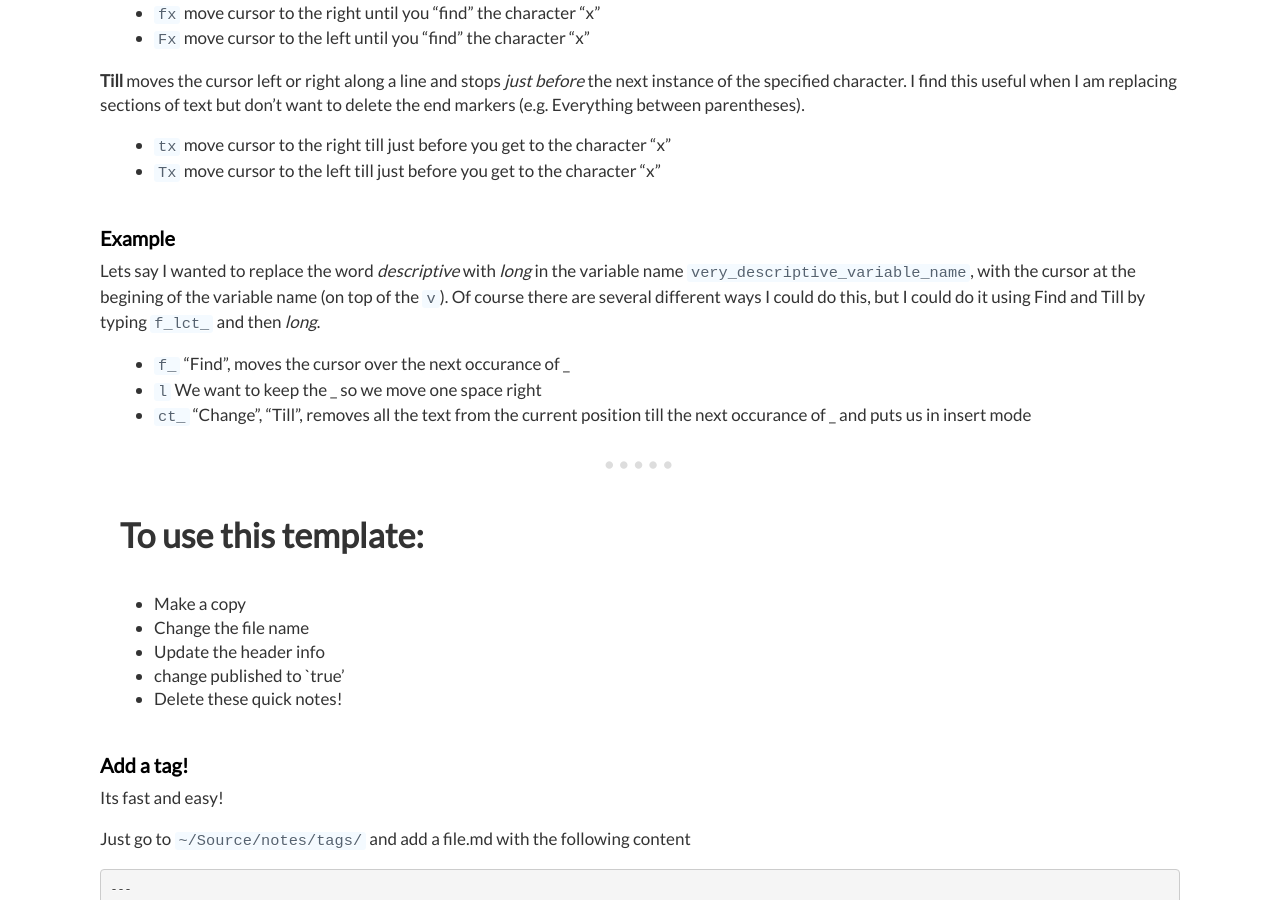
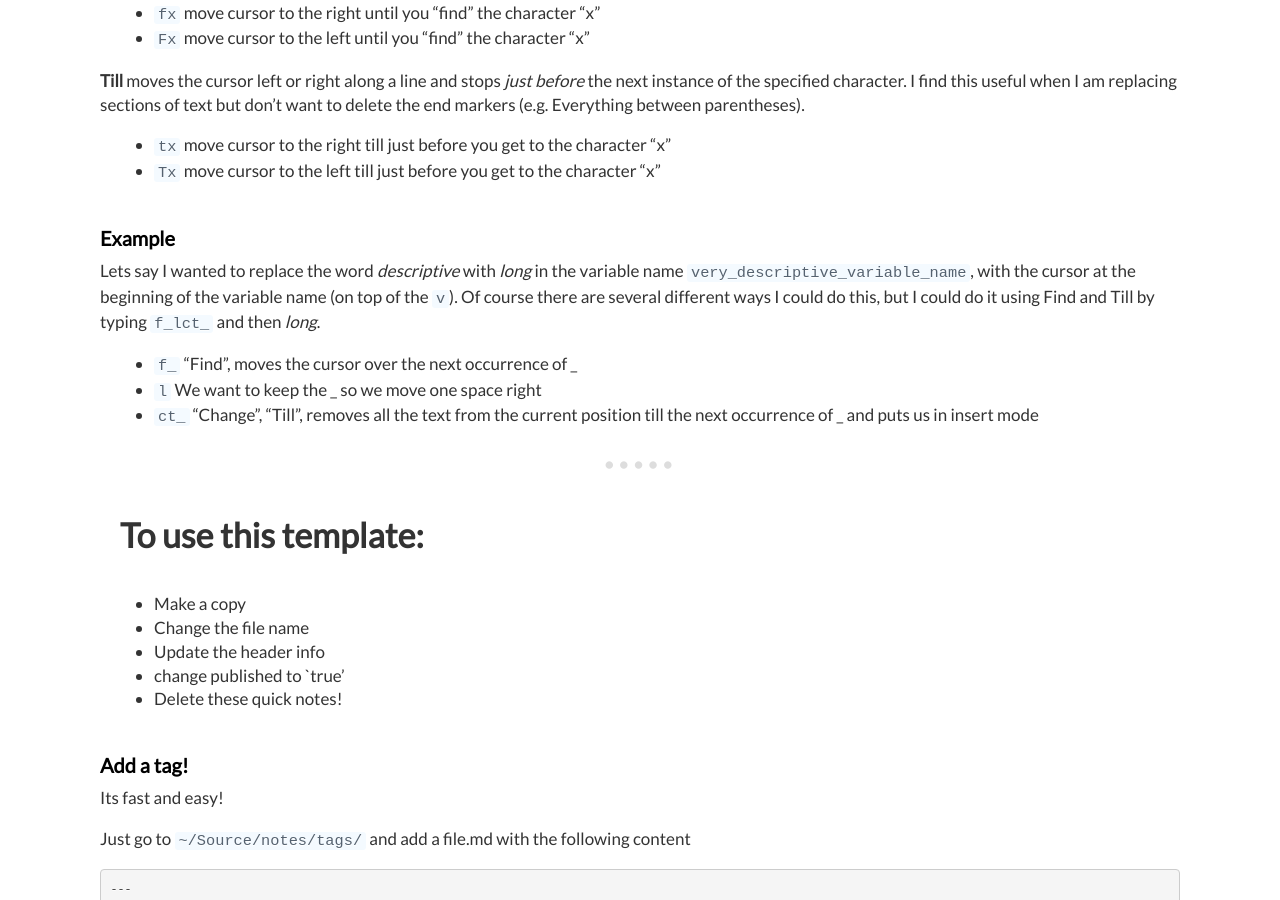
Before and after one commit to mrdanbrooks/mrdanbrooks.github.io, a Jekyll site: the page built from drafts/2016-10-13-vim_tricks.md, in a window 1280 px wide and 900 px high, scrolled down 301 px. Built offline with Jekyll 4.4.1, drawn with Linux system fonts in a browser that asks for light colours.

Commit message:
"adds changes"

```diff
--- a/drafts/2016-10-13-vim_tricks.md
+++ b/drafts/2016-10-13-vim_tricks.md
@@ -28,12 +28,12 @@ I find this particularly helpful when setting macros.
 Example
 -------
 
-Lets say I wanted to replace the word _descriptive_ with _long_ in the variable name ``very_descriptive_variable_name``, with the cursor at the begining of the variable name (on top of the ``v``).
+Lets say I wanted to replace the word _descriptive_ with _long_ in the variable name ``very_descriptive_variable_name``, with the cursor at the beginning of the variable name (on top of the ``v``).
 Of course there are several different ways I could do this, but I could do it using Find and Till by typing ``f_lct_`` and then _long_.
 
- - ``f_`` "Find", moves the cursor over the next occurance of \_
+ - ``f_`` "Find", moves the cursor over the next occurrence of \_
  - ``l`` We want to keep the \_ so we move one space right
- - ``ct_`` "Change", "Till", removes all the text from the current position till the next occurance of \_ and puts us in insert mode
+ - ``ct_`` "Change", "Till", removes all the text from the current position till the next occurrence of \_ and puts us in insert mode
 
 ----------------------------------------
 
```
